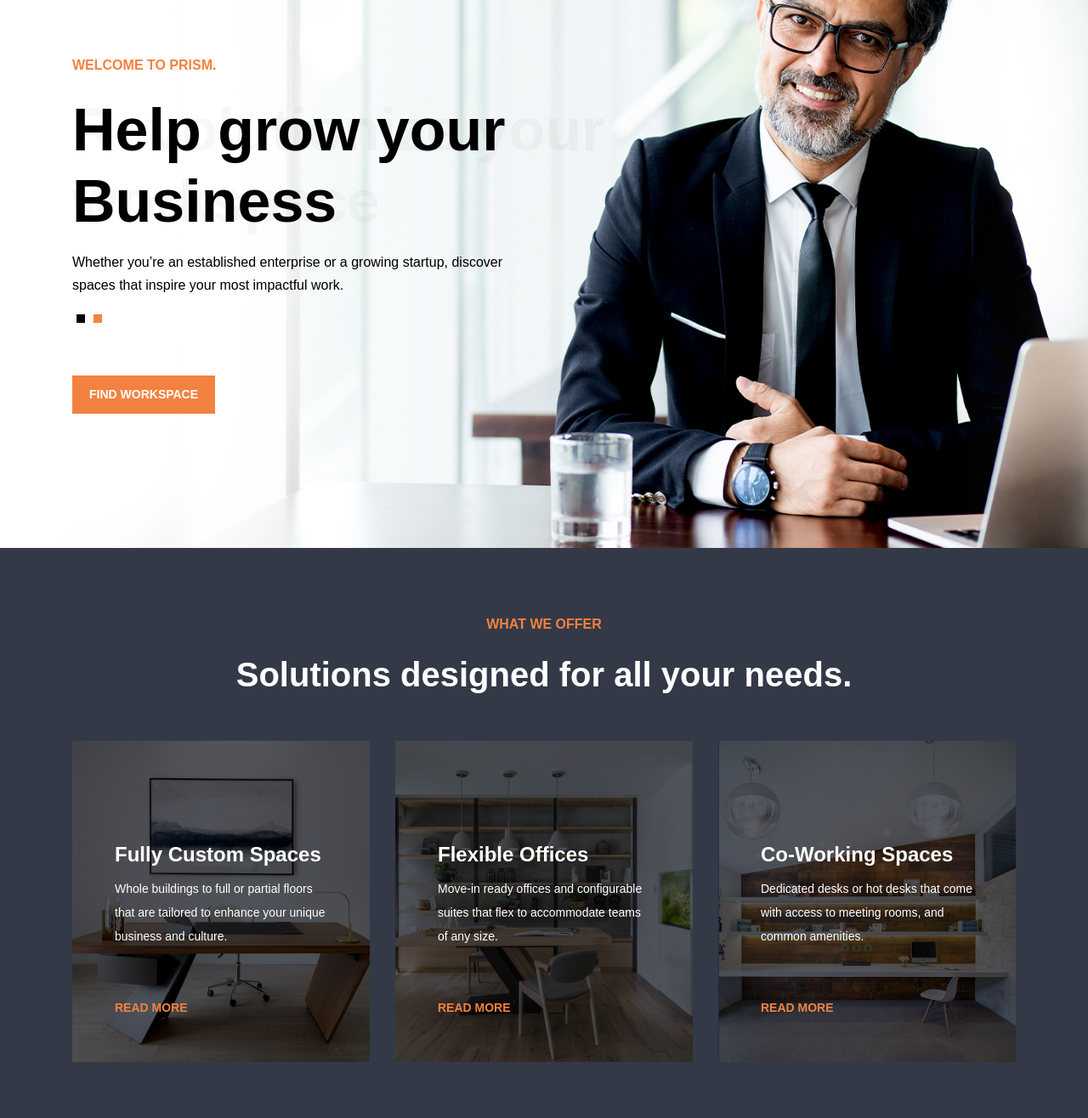
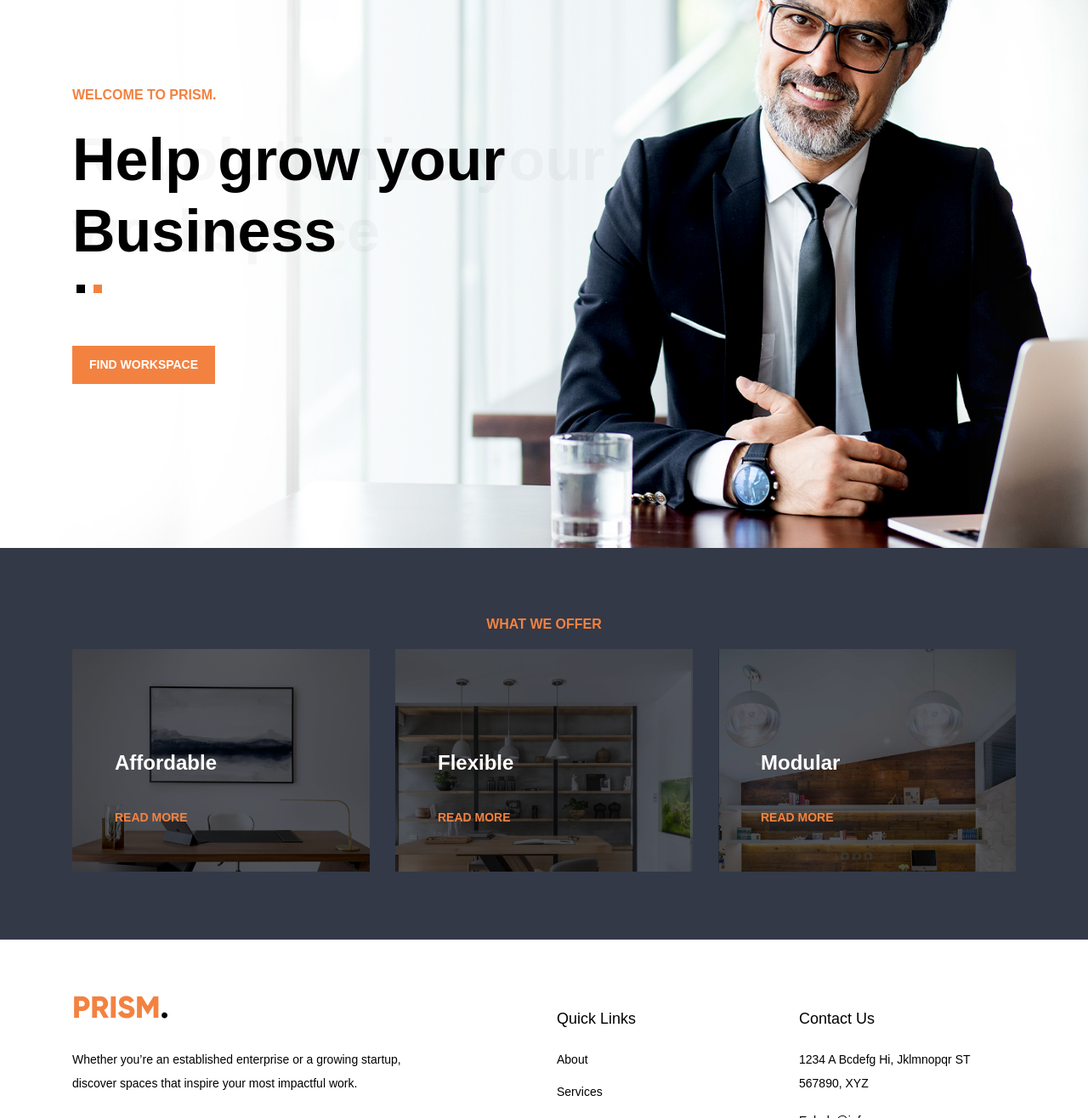
Before and after one commit to manmeet-rana/demo, a plain HTML site: page index.html in a window 1280 px wide. Shown: the part 155-1471 px from the top of the page at 85% size. Drawn offline with Linux system fonts and the light colour scheme; a web font is replaced by a local one.

Commit message:
commit 3

```diff
--- a/index.html
+++ b/index.html
@@ -80,18 +80,12 @@
                                  <h1>
                                     Revolutionize your workspace
                                  </h1>
-                                 <p>
-                                    Whether you’re an established enterprise or a growing startup, discover spaces that inspire your most impactful work.
-                                 </p>
                               </div>
                               <div class="item">
                                  <h4>Welcome To Prism.</h4>
                                  <h1>
                                     Help grow your Business
                                  </h1>
-                                 <p>
-                                    Whether you’re an established enterprise or a growing startup, discover spaces that inspire your most impactful work.
-                                 </p>
                               </div>
                            </div>
                            <div class="btn-box">
@@ -112,7 +106,7 @@
          <div class="featured text-center">
             <div class="container">
                <h6 class="subtitle wow fadeInUp text-center" data-wow-delay="300ms">What We Offer</h6>
-               <h2 class="title margin-bottom-3rem wow fadeInUp text-center" data-wow-delay="300ms">Solutions designed for all your needs.</h2>
+               <!-- <h2 class="title margin-bottom-3rem wow fadeInUp text-center" data-wow-delay="300ms">Solutions designed for all your needs.</h2> -->
                <div class="row">
                   <div class="col-xl-4 col-lg-4">
                      <div class="feature-box fb-1 wow fadeInUp" data-wow-delay="300ms">
@@ -120,8 +114,8 @@
                            <!-- <img src="assets/images/marketing.svg" class="w-100 h-hide" alt="featured-image-01"/> -->
                            <!-- <img src="assets/images/marketing-white.svg" class="w-100 h-show" alt="featured-image-01"/> -->
                         </div>
-                        <div class="title">Fully Custom Spaces</div>
-                        <p>Whole buildings to full or partial floors that are tailored to enhance your unique business and culture.</p>
+                        <div class="title">Affordable</div>
+                        <!-- <p>Whole buildings to full or partial floors that are tailored to enhance your unique business and culture.</p> -->
                         <a href="#">Read more</a>
                      </div>
                   </div>
@@ -131,8 +125,8 @@
                            <!-- <img src="assets/images/brand%26identity.svg" class="w-100 h-hide" alt="featured-image-02"/> -->
                            <!-- <img src="assets/images/brand%26identity-white.svg" class="w-100 h-show" alt="featured-image-02"/> -->
                         </div>
-                        <div class="title">Flexible Offices</div>
-                        <p>Move-in ready offices and configurable suites that flex to accommodate teams of any size.</p>
+                        <div class="title">Flexible</div>
+                        <!-- <p>Move-in ready offices and configurable suites that flex to accommodate teams of any size.</p> -->
                         <a href="#">Read more</a>
                      </div>
                   </div>
@@ -142,8 +136,8 @@
                            <!-- <img src="assets/images/website-design.svg" class="w-100 h-hide" alt="featured-image-03"/> -->
                            <!-- <img src="assets/images/website-design-white.svg" class="w-100 h-show" alt="featured-image-03"/> -->
                         </div>
-                        <div class="title">Co-Working Spaces</div>
-                        <p>Dedicated desks or hot desks that come with access to meeting rooms, and common amenities.</p>
+                        <div class="title">Modular</div>
+                        <!-- <p>Dedicated desks or hot desks that come with access to meeting rooms, and common amenities.</p> -->
                         <a href="#">Read more</a>
                      </div>
                   </div>
```
